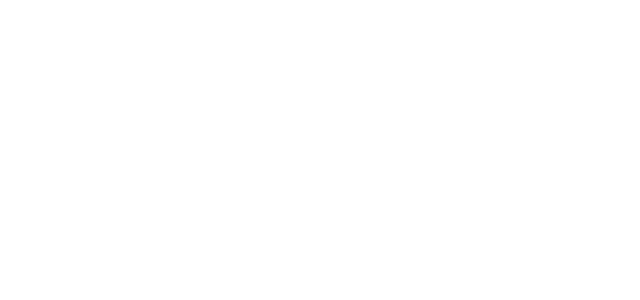
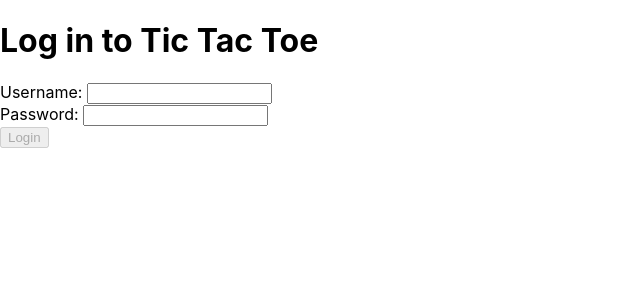
Before and after one commit to isoldo/react-tic-tac-toe, a React (Create React App) app: page /login in a window 1280 px wide. Before the commit this address had no page. Shown: the top 300 px of the page, without its empty margins (0-640 px from the left). Built offline with nearby package versions, Linux system fonts and the light colour scheme.

Commit message:
feat(app): add login component

```diff
--- a/src/App.tsx
+++ b/src/App.tsx
@@ -1,4 +1,5 @@
 import './App.css';
+import LoginForm from './components/LoginForm/LoginForm';
 import RegisterForm from './components/RegisterForm/RegisterForm';
 import { BrowserRouter, Routes, Route } from "react-router-dom";
 
@@ -12,6 +13,7 @@ function App() {
       <Routes>
         <Route path="/" Component={Home}/>
         <Route path="/register" Component={RegisterForm}/>
+        <Route path="/login" Component={LoginForm}/>
       </Routes>
     </BrowserRouter>
   );
--- /dev/null
+++ b/src/components/LoginForm/LoginForm.tsx
@@ -0,0 +1,85 @@
+import { useState } from "react";
+import { Navigate } from "react-router-dom";
+
+export default function LoginForm() {
+  const [username, setUsername] = useState<string>();
+  const [password, setPassword] = useState<string>();
+  const [loggingIn, setLoggingIn] = useState(false);
+  const [loggedIn, setLoggedIn] = useState(false);
+  const [error, setError] = useState<string>();
+
+  const setValueAndClearError = (value: string, setter: React.Dispatch<React.SetStateAction<string | undefined>>) => {
+    setter(value);
+    setError("");
+  }
+
+  const isLoginButtonDisabled = (): boolean => {
+    return loggingIn || !(!!username && !!password);
+  }
+
+  const loginButtonClicked = async () => {
+    console.debug({ username, password });
+    const requestBody = { username, password };
+    const request = new Request("https://tictactoe.aboutdream.io/login/",
+      {
+        method: "POST",
+        body: JSON.stringify(requestBody),
+        headers: {
+          "Content-Type":"application/json"
+        }
+      }
+    );
+
+    setLoggingIn(true);
+    const response = await fetch(request);
+    const responseBody = await response.json()
+    console.debug({response, responseBody});
+    if (response.status === 200) {
+      const { id, token } = responseBody;
+      console.debug({ id, token });
+      setLoggedIn(true);
+    } else {
+      console.error("Error while logging in", {status: response.status, username, password});
+      console.log({responseBody});
+      if (responseBody.errors) {
+        // non 200 codes are not documented in the Swagger
+        const errors = responseBody.errors as Array<{code: string, message: string, path: string}>;
+        // just take the first error for now
+        setError(`Error: ${errors[0].message}`);
+      } else {
+        setError(`An unknown error occurred (status ${response.status})`);
+      }
+    }
+    setLoggingIn(false);
+  }
+
+  return (
+    <>
+      { loggedIn && <Navigate to="/"/> }
+      <div>
+        <h1>Log in to Tic Tac Toe</h1>
+        <label htmlFor="username">Username: </label>
+        <input
+          id="username"
+          onChange={(e) => setValueAndClearError(e.target.value, setUsername)}>
+        </input><br/>
+        <label htmlFor="password">Password: </label>
+        <input
+          id="password"
+          type="password"
+          onChange={(e) => setValueAndClearError(e.target.value, setPassword)}>
+        </input><br/>
+        { !!error &&
+          <div style={{color: "red"}}>
+            {error}
+          </div>
+        }
+        <button
+          disabled={isLoginButtonDisabled()}
+          onClick={loginButtonClicked}>
+            Login
+        </button>
+      </div>
+    </>
+  )
+}
```
